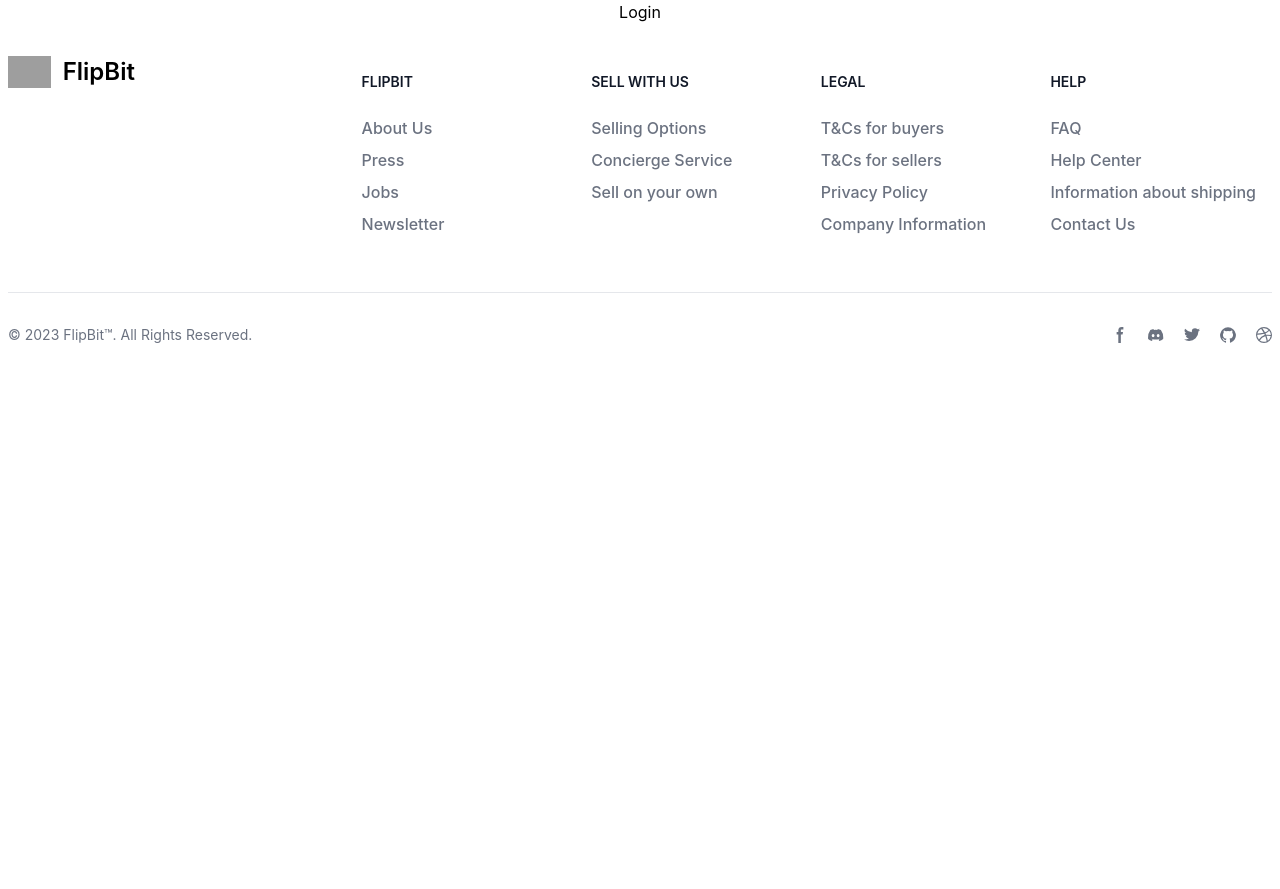
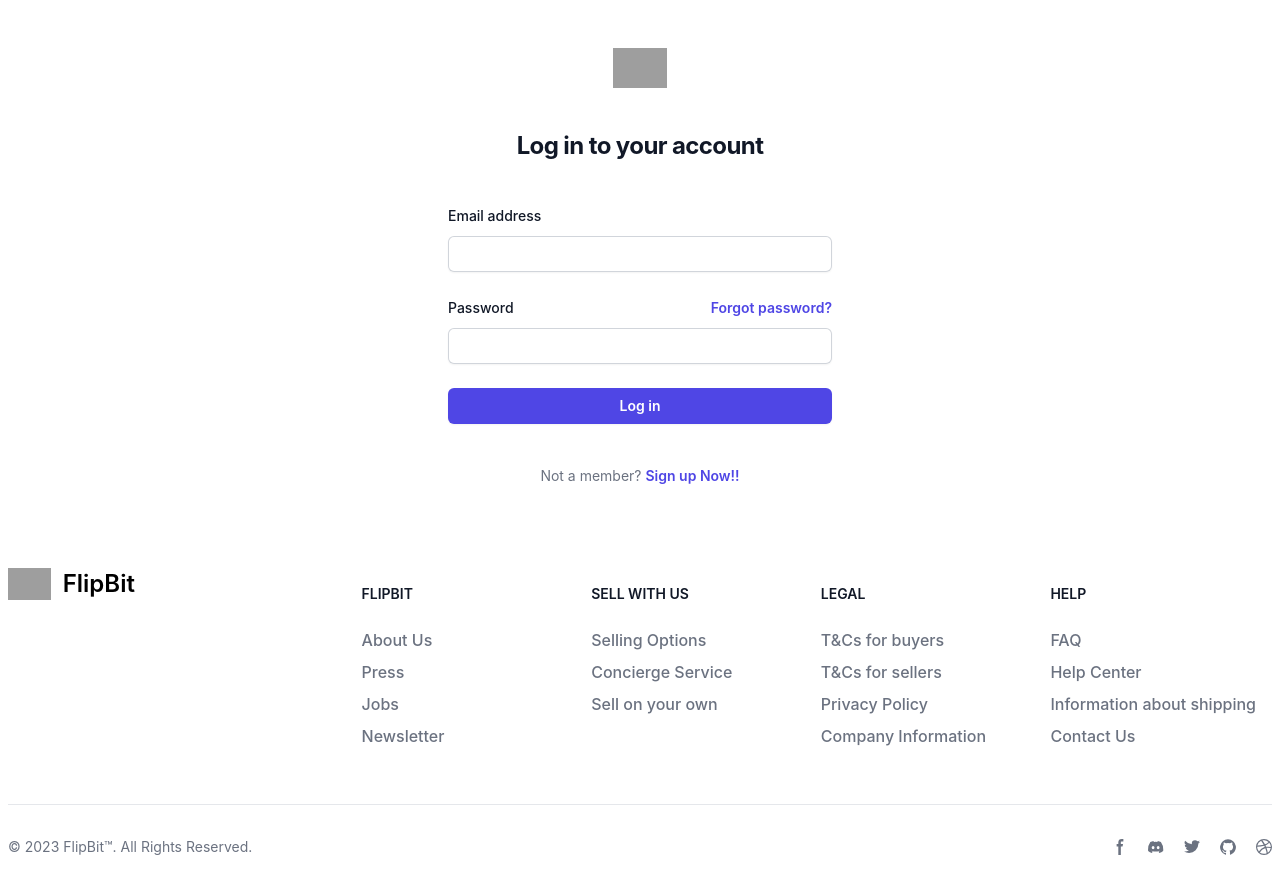
Before and after one commit to Rishabhco/flipbit, a React (Create React App) app: page /login in a window 1280 px wide. Before the commit the page ends 800 px from the top, so only its background shows below. Built offline with nearby package versions, Linux system fonts and the light colour scheme; grey boxes are pictures that could not be loaded.

Commit message:
login component

```diff
--- a/package.json
+++ b/package.json
@@ -11,6 +11,7 @@
     "@mui/material": "^5.14.5",
     "@mui/styled-engine-sc": "^5.12.0",
     "@tailwindcss/aspect-ratio": "^0.4.2",
+    "@tailwindcss/forms": "^0.5.4",
     "@testing-library/jest-dom": "^5.17.0",
     "@testing-library/react": "^13.4.0",
     "@testing-library/user-event": "^13.5.0",
--- a/src/components/Login.jsx
+++ b/src/components/Login.jsx
@@ -1,7 +1,52 @@
-import React from 'react'
+import React,{useState} from "react"
+import {Link,useNavigate} from "react-router-dom"
 
 export default function Login() {
+  const [email,setEmail]=useState("");
+  const [password,setPassword]=useState("");
+  const navigate = useNavigate();
+
+  const handleSubmit=(event)=>{
+    event.preventDefault();
+    console.log("Logged in clicked!!",email,password)
+    navigate("/");
+  }
+
   return (
-    <div>Login</div>
+    <>
+      <div className="flex min-h-full flex-1 flex-col justify-center px-6 py-12 lg:px-8">
+        <div className="sm:mx-auto sm:w-full sm:max-w-sm">
+          <img className="mx-auto h-10 w-auto" src="https://tailwindui.com/img/logos/mark.svg?color=indigo&shade=600" alt="FlipBit"/>
+          <h2 className="mt-10 text-center text-2xl font-bold leading-9 tracking-tight text-gray-900"> Log in to your account</h2>
+        </div>
+        <div className="mt-10 sm:mx-auto sm:w-full sm:max-w-sm">
+          <form className="space-y-6" onSubmit={handleSubmit}>
+            <div>
+              <label htmlFor="email" className="block text-left text-sm font-medium leading-6 text-gray-900">Email address</label>
+              <div className="mt-2">
+                <input id="email" name="email" type="email" value={email} onChange={(e) => setEmail(e.target.value)} autoComplete="email" required className="block w-full rounded-md border-0 py-1.5 text-gray-900 shadow-sm ring-1 ring-inset ring-gray-300 placeholder:text-gray-400 focus:ring-2 focus:ring-inset focus:ring-indigo-600 sm:text-sm sm:leading-6"/>
+              </div>
+            </div>
+            <div>
+              <div className="flex items-center justify-between">
+                <label htmlFor="password" className="block text-sm font-medium leading-6 text-gray-900">Password </label>
+                <div className="text-sm">
+                  <Link to="/" className="font-semibold text-indigo-600 hover:text-indigo-500"> Forgot password?</Link>
+                </div>
+              </div>
+              <div className="mt-2">
+                <input id="password" name="password" type="password" value={password} onChange={(e) => setPassword(e.target.value)} autoComplete="current-password" required className="block w-full rounded-md border-0 py-1.5 text-gray-900 shadow-sm ring-1 ring-inset ring-gray-300 placeholder:text-gray-400 focus:ring-2 focus:ring-inset focus:ring-indigo-600 sm:text-sm sm:leading-6"/>
+              </div>
+            </div>
+            <div>
+              <button type="submit" className="flex w-full justify-center rounded-md bg-indigo-600 px-3 py-1.5 text-sm font-semibold leading-6 text-white shadow-sm hover:bg-indigo-500 focus-visible:outline focus-visible:outline-2 focus-visible:outline-offset-2 focus-visible:outline-indigo-600"> Log in </button>
+            </div>
+          </form>
+          <p className="mt-10 text-center text-sm text-gray-500">
+            Not a member?{' '} <Link to="/" className="font-semibold leading-6 text-indigo-600 hover:text-indigo-500">Sign up Now!!</Link>
+          </p>
+        </div>
+      </div>
+    </>
   )
 }
--- a/tailwind.config.js
+++ b/tailwind.config.js
@@ -11,6 +11,7 @@ module.exports = {
     },
   },
   plugins: [
-    require('@tailwindcss/aspect-ratio')
+    require('@tailwindcss/aspect-ratio'),
+    require('@tailwindcss/forms')
   ],
 }
```
Also changed, not shown: 1 other file (tests, documents, lock files or other folders).
